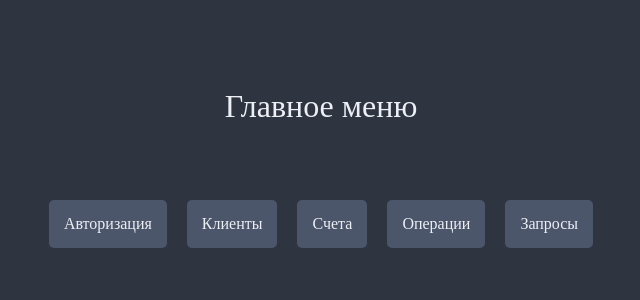
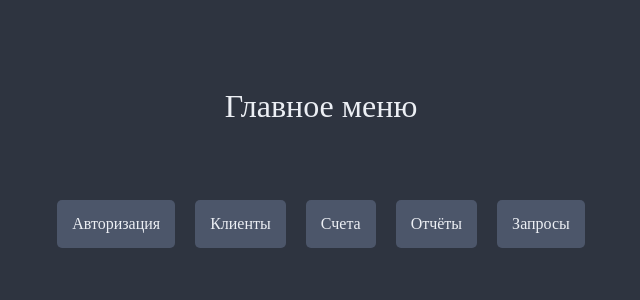
Before and after one commit to ljdswer/dbproj, a Flask app: page / in a window 1280 px wide. Shown: the part 176-476 px from the top of the page, without its empty margins (319-959 px from the left). Run offline with Flask 3, Linux system fonts and the light colour scheme; parts of the project's set-up code (start-up, migrations or seed data) failed here and were passed over.

```diff
--- a/app/src/web/templates/index.html
+++ b/app/src/web/templates/index.html
@@ -20,7 +20,7 @@
       {% endif %}
       <a class="request-chooser-list-item center" href="/clients_placeholder">Клиенты</a>
       <a class="request-chooser-list-item center" href="/accounts_placeholder">Счета</a>
-      <a class="request-chooser-list-item center" href="/ops_placeholder">Операции</a>
+      <a class="request-chooser-list-item center" href="/reps_placeholder">Отчёты</a>
       <a class="request-chooser-list-item center" href="/reqs_placeholder">Запросы</a>
     </div>
     <div class="request-chooser-footer"></div>
```
